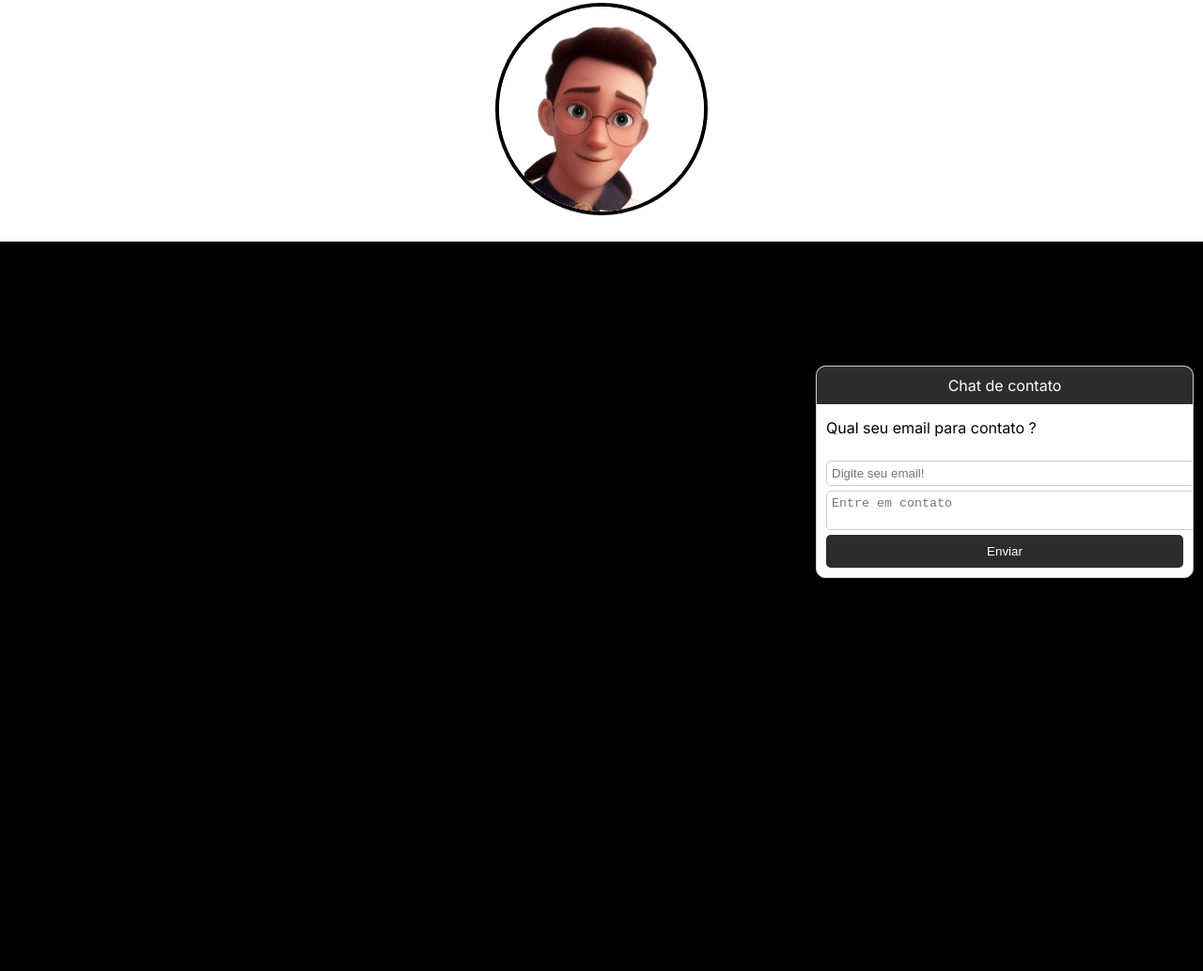
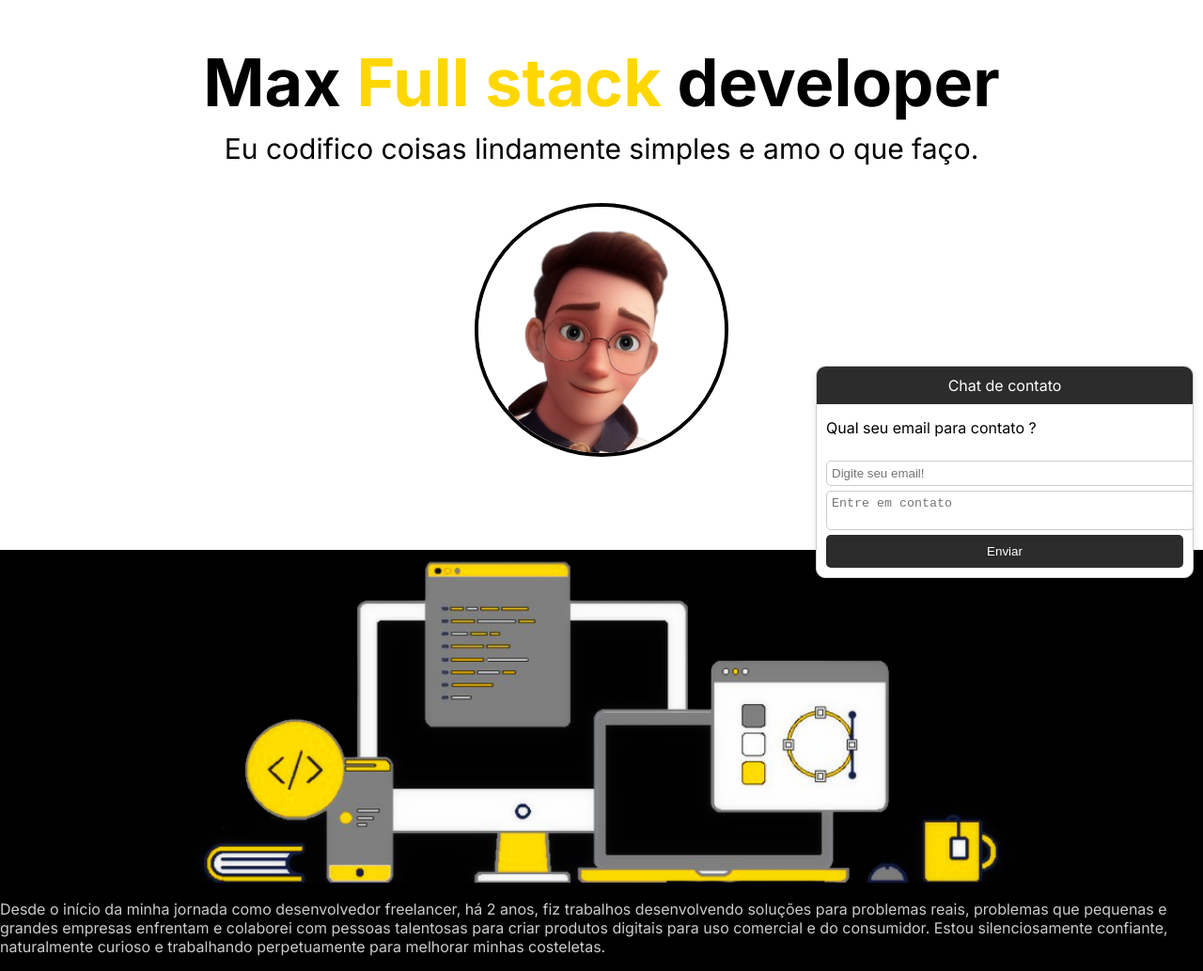
Before and after one commit to MaxRolim/maxdeveloper, a website: page index.html in a window 1280 px wide. Shown: the part 175-1208 px from the top of the page at 94% size. Before the commit the page ends 800 px from the top, so only its background shows below. Drawn offline with Linux system fonts and the light colour scheme.

Commit message:
paginaV5.0

```diff
--- a/index.css
+++ b/index.css
@@ -6,12 +6,13 @@ html, body {
 
 body {
     background-color: rgb(0, 0, 0);
+
 }
 
 .rodape1 {
     background-color: #ffffff;
     width: 100%;
-    height: 54%;
+    height: 95%;
     display: flex;
     flex-wrap: wrap;
     justify-content: center; /* Centraliza os itens horizontalmente */
@@ -26,7 +27,9 @@ body {
 }
 
 .textoinicio h1 {
-    font-size: 50px;
+    position: relative;
+    top: 220px;
+    font-size: 70px;
     font-family: 'Inter', sans-serif;
     font-weight: 700;
     text-align: center;
@@ -40,8 +43,10 @@ body {
 }
 
 .textoinicio h2 {
+    top: 220px;
+    position: relative;
     color: #000000;
-    font-size: 25px;
+    font-size: 30px;
     font-family: 'Inter', sans-serif;
     font-weight: 500;
     text-align: center;
@@ -50,14 +55,30 @@ body {
 }
 
 .textoinicio img {
-    margin-top: 40px;
-    width: 25%;
+    margin-top: 250px;
+    width: 30%;
     height: auto;
     border: 4px solid black;
     border-radius: 50%;
     gap: 10px;
 }
-
+.resumo {
+    padding: 0;
+    position: relative;
+    font-family: 'Inter', sans-serif;
+    color: #ccc;
+    display: flex;
+    flex-direction: column;
+    align-items: center;
+    gap: 10px; /* Ajuste a distância entre os elementos */
+}
+#resumoimg
+{
+    width: 70%;
+    height: 70%;
+    position: relative;
+    top: 100px;
+}
 @media (max-width: 600px) { /* Estilos para telas pequenas */
     .rodape1 {
         flex-direction: column;
@@ -71,6 +92,7 @@ body {
 }
 /*estilo do conteiner do chat*/
 #chat {
+    z-index: 10;
     width: 100%;
     max-width: 400px; /*Largura maxima*/
     position: fixed; /*Fixa o chat no canto da tela*/
--- a/index.html
+++ b/index.html
@@ -40,6 +40,18 @@
             <h2>Eu codifico coisas lindamente simples e amo o que faço.</h2>
             <img src="img.png"  alt="perfil">
         </div>
+        <div class="resumo">
+            <img id="resumoimg" src="resumo.png" alt="detalhe">
+            <h1>Ola, sou Max. Muito prazer</h1>
+            <P>Desde o início da minha jornada como desenvolvedor freelancer,
+                há 2 anos, fiz trabalhos desenvolvendo soluções
+                 para problemas reais, problemas que pequenas e grandes
+                 empresas enfrentam e colaborei com pessoas talentosas
+                para criar produtos digitais para uso comercial e do
+                consumidor. Estou silenciosamente confiante, naturalmente
+                curioso e trabalhando perpetuamente para melhorar minhas
+                 costeletas.</P>
+        </div>
     </div>
 
 </body>
```
Also changed, not shown: resumo.png (added).
